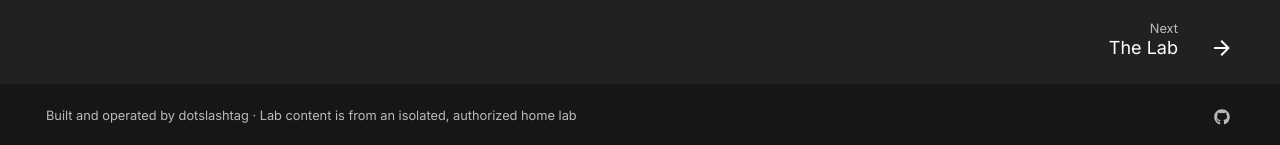
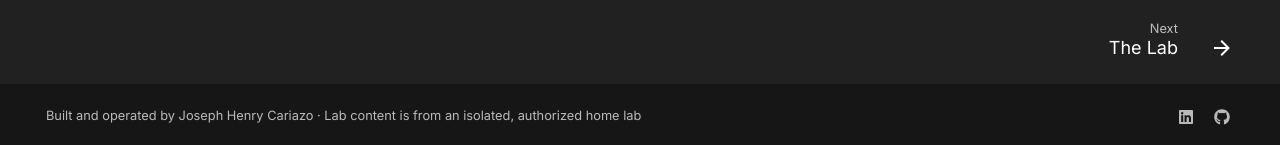
Before and after one commit to dotslashtag/cyber-defense-lab, an MkDocs documentation site: the page built from docs/index.md, in a window 1280 px wide and 900 px high, scrolled down 1508 px. Shown: the part 752-897 px from the top of the window. Built offline with MkDocs 1.6.1 and Material for MkDocs 9.7.7, drawn with Linux system fonts in a browser that asks for light colours; comment, search, counter and statistics services are not loaded; some of the changed text lies outside the part shown.

Commit message:
feat(site): add name and LinkedIn to hero, About page and footer
Co-Authored-By: Claude Opus 5.5 <noreply@anthropic.com>
Claude-Session: https://claude.ai/code/session_01VSxWRXTvMG1cQKzoG3F5Sa

```diff
--- a/docs/index.md
+++ b/docs/index.md
@@ -7,7 +7,7 @@ hide:
 
 <div class="cdl-hero" markdown>
 
-<p class="cdl-kicker">SOC analyst · detection engineering · security automation</p>
+<p class="cdl-kicker">Joseph Henry Cariazo · SOC analyst · detection engineering · security automation</p>
 
 # I build a SOC, attack it, and fix what it misses.
 
@@ -18,6 +18,7 @@ becomes a detection, and every detection is tested and re-run blind.
 [See the results](operations/results.md){ .md-button .md-button--primary }
 [Read a case](casebook/op-002-stealth-tradecraft.md){ .md-button }
 [Browse the code](https://github.com/dotslashtag/cyber-defense-lab){ .md-button }
+[:fontawesome-brands-linkedin: LinkedIn](https://www.linkedin.com/in/jhrcariazo){ .md-button }
 
 </div>
 
--- a/mkdocs.yml
+++ b/mkdocs.yml
@@ -1,6 +1,6 @@
 site_name: Cyber Defense Lab
-site_description: Home SOC lab portfolio — detection engineering, purple-team operations, SOAR, and SOC analyzer tools.
-site_author: dotslashtag
+site_description: Joseph Henry Cariazo's home SOC lab portfolio — detection engineering, purple-team operations, SOAR, and SOC analyzer tools.
+site_author: Joseph Henry Cariazo
 site_url: https://dotslashtag.github.io/cyber-defense-lab/
 repo_url: https://github.com/dotslashtag/cyber-defense-lab
 repo_name: dotslashtag/cyber-defense-lab
@@ -52,12 +52,15 @@ plugins:
 
 extra:
   social:
+    - icon: fontawesome/brands/linkedin
+      link: https://www.linkedin.com/in/jhrcariazo
+      name: LinkedIn
     - icon: fontawesome/brands/github
       link: https://github.com/dotslashtag
       name: GitHub
   generator: false
 
-copyright: Built and operated by dotslashtag · Lab content is from an isolated, authorized home lab
+copyright: Built and operated by Joseph Henry Cariazo · Lab content is from an isolated, authorized home lab
 
 markdown_extensions:
   - admonition
```
Also changed, not shown: docs/about.md (+2 -1 lines).
